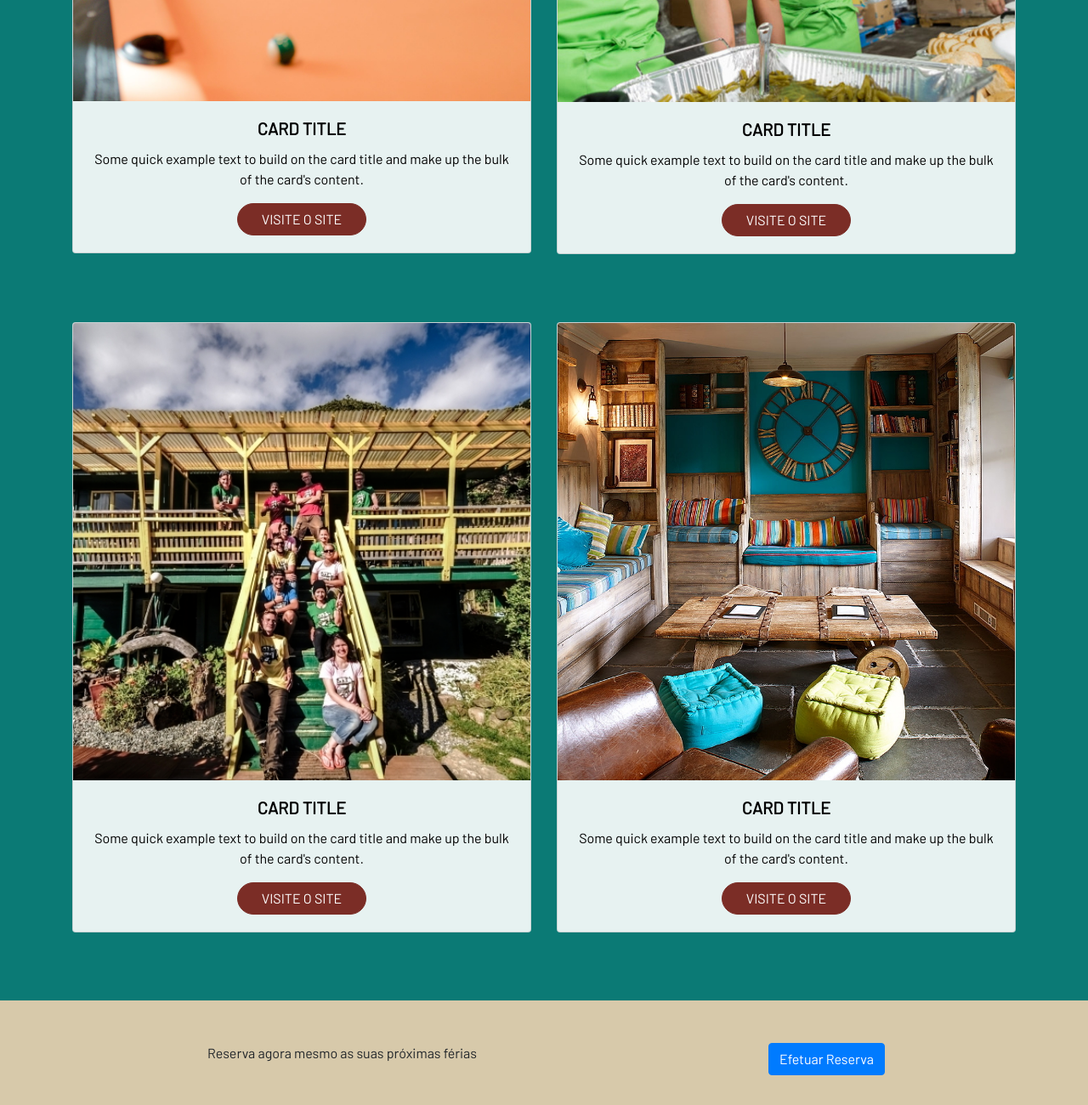
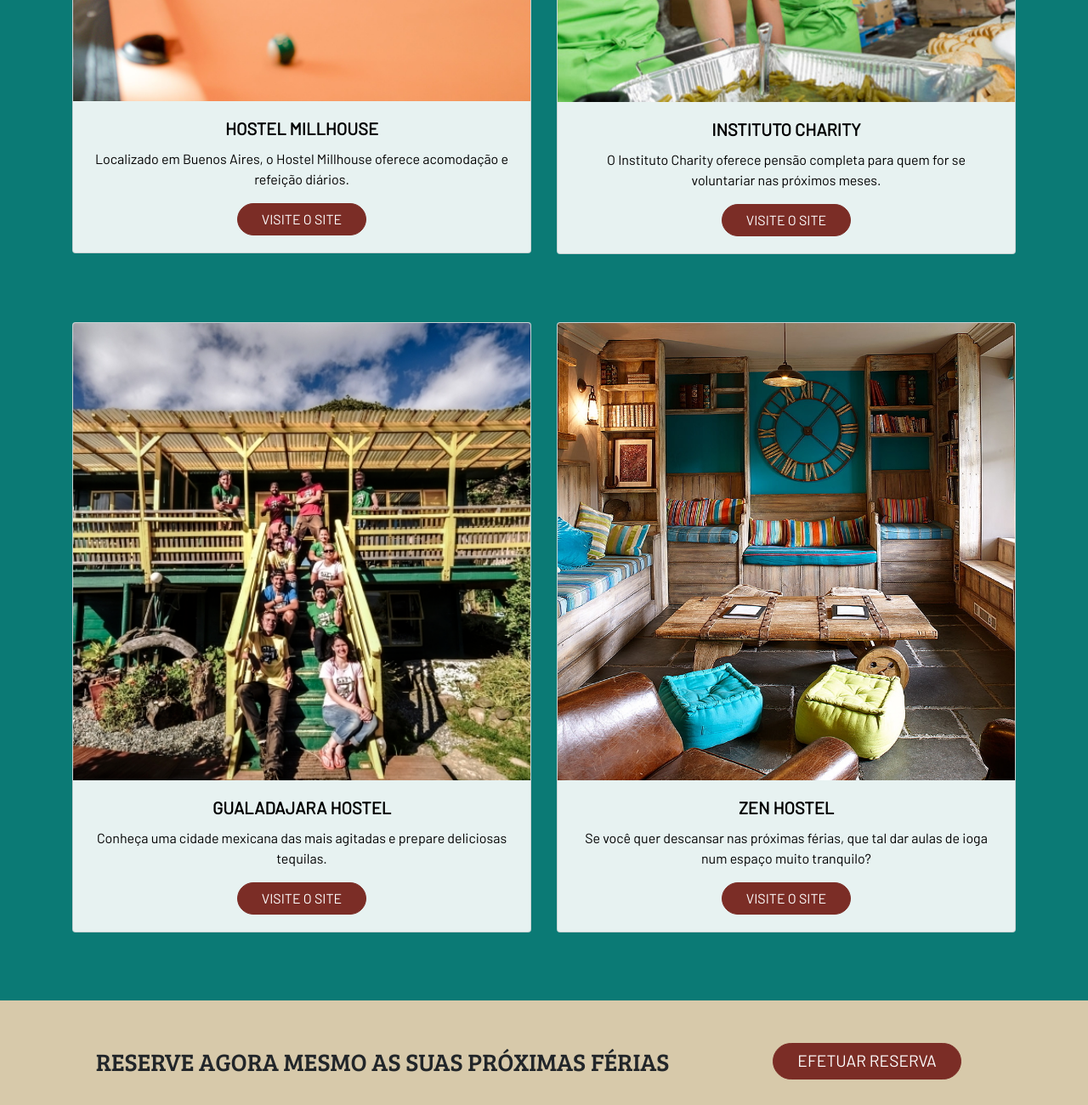
Before and after one commit to caguimaraes/blackpacker, a plain HTML site: page viaje.html in a window 1280 px wide. Shown: the part 1120-2420 px from the top of the page at 85% size. Drawn offline with nearby package versions, Linux system fonts and the light colour scheme.

Commit message:
Página Viaje

```diff
--- a/assets/css/main.css
+++ b/assets/css/main.css
@@ -305,6 +305,22 @@ a {
     position: relative;
 }
 
+.reserva .container .row p{
+    text-align: center;
+    text-transform: uppercase;
+    font-size: 1.8em;
+    font-family: 'Bree Serif', serif;
+}
+
+.reserva .container .row a {
+    background-color: #7b2d26;
+    border-color: #7b2d26;
+    border-radius: 2.25rem;
+    padding: 0.375rem 1.75rem;
+    text-transform: uppercase;
+    font-size: 1.2em;
+}
+
 #modal {
     background-color: rgba(121,48,39,0.9);
     padding: 0px 35px 0px 25px;
--- a/viaje.html
+++ b/viaje.html
@@ -50,8 +50,8 @@
                     <div class="card viaje-card-itens">
                         <img class="card-img-top" src="assets/img/tolu-bamwo-nappy-5050.jpeg" alt="Ícone">
                         <div class="card-body">
-                            <h5 class="card-title">Card title</h5>
-                            <p class="card-text">Some quick example text to build on the card title and make up the bulk of the card's content.</p>
+                            <h5 class="card-title">Hostel Millhouse</h5>
+                            <p class="card-text">Localizado em Buenos Aires, o Hostel Millhouse oferece acomodação e refeição diários.</p>
                             <a href="#" class="btn btn-primary">Visite o site</a>
                         </div>
                     </div>
@@ -60,8 +60,8 @@
                     <div class="card viaje-card-itens">
                         <img class="card-img-top" src="assets/img/hostel.png" alt="Ícone">
                         <div class="card-body">
-                            <h5 class="card-title">Card title</h5>
-                            <p class="card-text">Some quick example text to build on the card title and make up the bulk of the card's content.</p>
+                            <h5 class="card-title">Instituto Charity</h5>
+                            <p class="card-text">O Instituto Charity oferece pensão completa para quem for se voluntariar nas próximos meses.</p>
                             <a href="#" class="btn btn-primary">Visite o site</a>
                         </div>
                     </div>
@@ -72,8 +72,8 @@
                     <div class="card viaje-card-itens">
                         <img class="card-img-top" src="assets/img/hostel1.png" alt="Ícone">
                         <div class="card-body">
-                            <h5 class="card-title">Card title</h5>
-                            <p class="card-text">Some quick example text to build on the card title and make up the bulk of the card's content.</p>
+                            <h5 class="card-title">Gualadajara Hostel</h5>
+                            <p class="card-text">Conheça uma cidade mexicana das mais agitadas e prepare deliciosas tequilas.</p>
                             <a href="#" class="btn btn-primary">Visite o site</a>
                         </div>
                     </div>
@@ -82,8 +82,8 @@
                     <div class="card viaje-card-itens">
                         <img class="card-img-top" src="assets/img/hostel3.jpg" alt="Ícone">
                         <div class="card-body">
-                            <h5 class="card-title">Card title</h5>
-                            <p class="card-text">Some quick example text to build on the card title and make up the bulk of the card's content.</p>
+                            <h5 class="card-title">Zen Hostel</h5>
+                            <p class="card-text">Se você quer descansar nas próximas férias, que tal dar aulas de ioga num espaço muito tranquilo?</p>
                             <a href="#" class="btn btn-primary">Visite o site</a>
                         </div>
                     </dive
@@ -95,10 +95,10 @@
     <section class="reserva">
         <div class="container">
             <div class="row">
-                <div class="col-md-7 col-sm-12">
-                    <p>Reserva agora mesmo as suas próximas férias</p>
+                <div class="col-md-8 col-sm-12">
+                    <p>Reserve agora mesmo as suas próximas férias</p>
                 </div>
-                <div class="col-md-5 col-sm-12">
+                <div class="col-md-4 col-sm-12">
                     <a href="#" id="btn-abrir" class="btn btn-primary">Efetuar Reserva</a>
                 </div>
             </div>
@@ -159,10 +159,10 @@
                     <label for="destino">Escolha seu destino</label>
                     <select name="select" class="custom-select">
                         <option selected>Escolha..</option>
-                        <option value="1">Hostel </option>
-                        <option value="2">Rio de Janeiro</option>
-                        <option value="3">Florianópolis</option>
-                        <option value="4">Belém do Pará</option>
+                        <option value="1">Hostel Millhouse</option>
+                        <option value="2">Instituto Charity</option>
+                        <option value="3">Gualadajara Hostel</option>
+                        <option value="4">Zen Hostel</option>
                     </select>
                 </div>
             </div>
```
